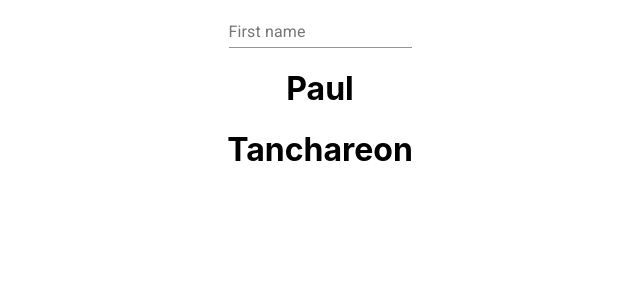
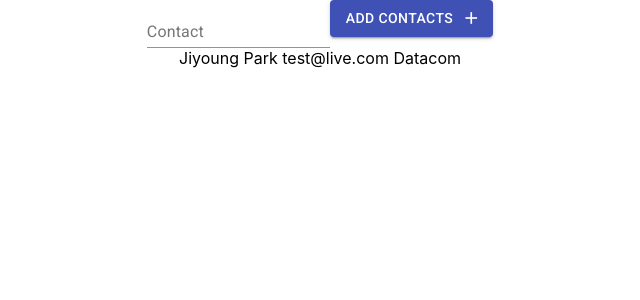
Before and after one commit to kkim534/ecard, a React (Create React App) app: page / in a window 1280 px wide. Shown: the top 300 px of the page, without its empty margins (320-960 px from the left). Built offline with nearby package versions, Linux system fonts and the light colour scheme.

Commit message:
add contacts

```diff
--- a/package.json
+++ b/package.json
@@ -4,6 +4,8 @@
   "private": true,
   "dependencies": {
     "@material-ui/core": "^4.7.2",
+    "@material-ui/icons": "^4.5.1",
+    "@material/button": "^4.0.0",
     "@testing-library/jest-dom": "^4.2.4",
     "@testing-library/react": "^9.3.2",
     "@testing-library/user-event": "^7.1.2",
@@ -11,6 +13,7 @@
     "@types/node": "^12.12.14",
     "@types/react": "^16.9.15",
     "@types/react-dom": "^16.9.4",
+    "material-ui-icons": "^1.0.0-beta.36",
     "react": "^16.12.0",
     "react-dom": "^16.12.0",
     "react-scripts": "3.3.0",
--- a/public/index.html
+++ b/public/index.html
@@ -26,7 +26,7 @@
       work correctly both with client-side routing and a non-root public URL.
       Learn how to configure a non-root public URL by running `npm run build`.
     -->
-    <title>React App</title>
+    <title>Datacom E-card</title>
   </head>
   <body>
     <noscript>You need to enable JavaScript to run this app.</noscript>
--- a/src/App.css
+++ b/src/App.css
@@ -21,11 +21,11 @@
   align-items: center;
   justify-content: center;
   font-size: calc(10px + 2vmin);
-  color: white;
+  color: rgb(44, 0, 146);
 }
 
 .App-link {
-  color: #61dafb;
+  color: #ffddd9;
 }
 
 @keyframes App-logo-spin {
--- a/src/App.tsx
+++ b/src/App.tsx
@@ -2,18 +2,24 @@ import React from 'react';
 import logo from './logo.svg';
 import './App.css';
 import { ContactsPage } from './pages/contacts-page';
-import { Contact, ContactProps } from './pages/contacts-page/contact-model';
+import { Contact, ContactProps} from './pages/contacts-page/contact-model';
+
 
 let person = {
-  firstName: "Paul",
-  lastName: "Tanchareon",
-  email: "test@live.com"
+  firstName: "Jiyoung",
+  lastName: "Park",
+  email: "test@live.com",
+  role: "Datacom"
 } as Contact
 
+
 let dummyContactProps = {
-  contacts: [person, person, person],
+  contacts: [person],
   recipients: [person, person, person]
 } as ContactProps
+
+
+
 
 
 const App: React.FC = () => {
@@ -24,4 +30,5 @@ const App: React.FC = () => {
   );
 }
 
+
 export default App;
--- a/src/index.css
+++ b/src/index.css
@@ -11,3 +11,5 @@ code {
   font-family: source-code-pro, Menlo, Monaco, Consolas, 'Courier New',
     monospace;
 }
+
+/* Header */
--- a/src/pages/contacts-page/contact-model.ts
+++ b/src/pages/contacts-page/contact-model.ts
@@ -1,5 +1,5 @@
 export interface ContactProps {
-    contacts: Contact[]
+    contacts: Contact[],
     recipients: Contact[]
 }
 
@@ -7,5 +7,6 @@ export interface ContactProps {
 export interface Contact {
     firstName: string,
     lastName: string,
-    email: string
+    email: string,
+    role: string
 }
--- a/src/pages/contacts-page/contacts.tsx
+++ b/src/pages/contacts-page/contacts.tsx
@@ -1,23 +1,60 @@
 import React, { useState } from 'react'
 import { ContactProps, Contact } from './contact-model'
-import Button from '@material-ui/core/Button';
-import { TextField } from '@material-ui/core';
+import { TextField, Fab, Button, Icon } from '@material-ui/core';
+
 
 
 export const ContactsPage: React.FunctionComponent<ContactProps> = (props: ContactProps) => {
     const { contacts, recipients } = props
-    let [ firstName, setFirstName ] = useState("First name")
+
+
+    let [ContactList, setContacts] = useState(props.contacts)
+
+    let [firstName, setFirstName] = useState(" ")
+
+
+    function addContact(name: string) {
+        var nameSplit = name.split(" ");
+        let person = {
+            firstName: nameSplit[0],
+            lastName: nameSplit[1],
+            email: nameSplit[2],
+            role:nameSplit[3]
+        } as Contact
+
+        let NewContacts = [...ContactList]
+        NewContacts.push(person)
+        setContacts(NewContacts)
+        // state - updates an array of list
+
+        //props.contacts.push(person);
+        alert("Contacts successfully added!");
+    }
+
     return (
         <>
             <TextField
                 id="outlined-basic"
-                label={firstName}
+                label={"Contact"}
                 onChange={(ev) => setFirstName(firstName = ev.target.value)}
             />
-            <h1>{contacts[0].firstName}</h1>
-            <h1>{recipients[0].lastName}</h1>
+            <Button
+                variant="contained"
+                color="primary"
+                className={"test"}
+                endIcon={<Icon>add</Icon>}
+                onClick={() => addContact(firstName)}
+            >
+                Add Contacts
+            </Button>
+            <div>
+                {ContactList.map((s,i) => <div key={i}>{s.firstName + " " + s.lastName + " " + s.email + " " + s.role}</div>)}
+            </div>
         </>
+
     )
 }
 
+
+
 export default ContactsPage;
```
Also changed, not shown: src/pages/contacts-page/index.tsx (line endings or trailing spaces), 1 other file (tests, documents, lock files or other folders).
